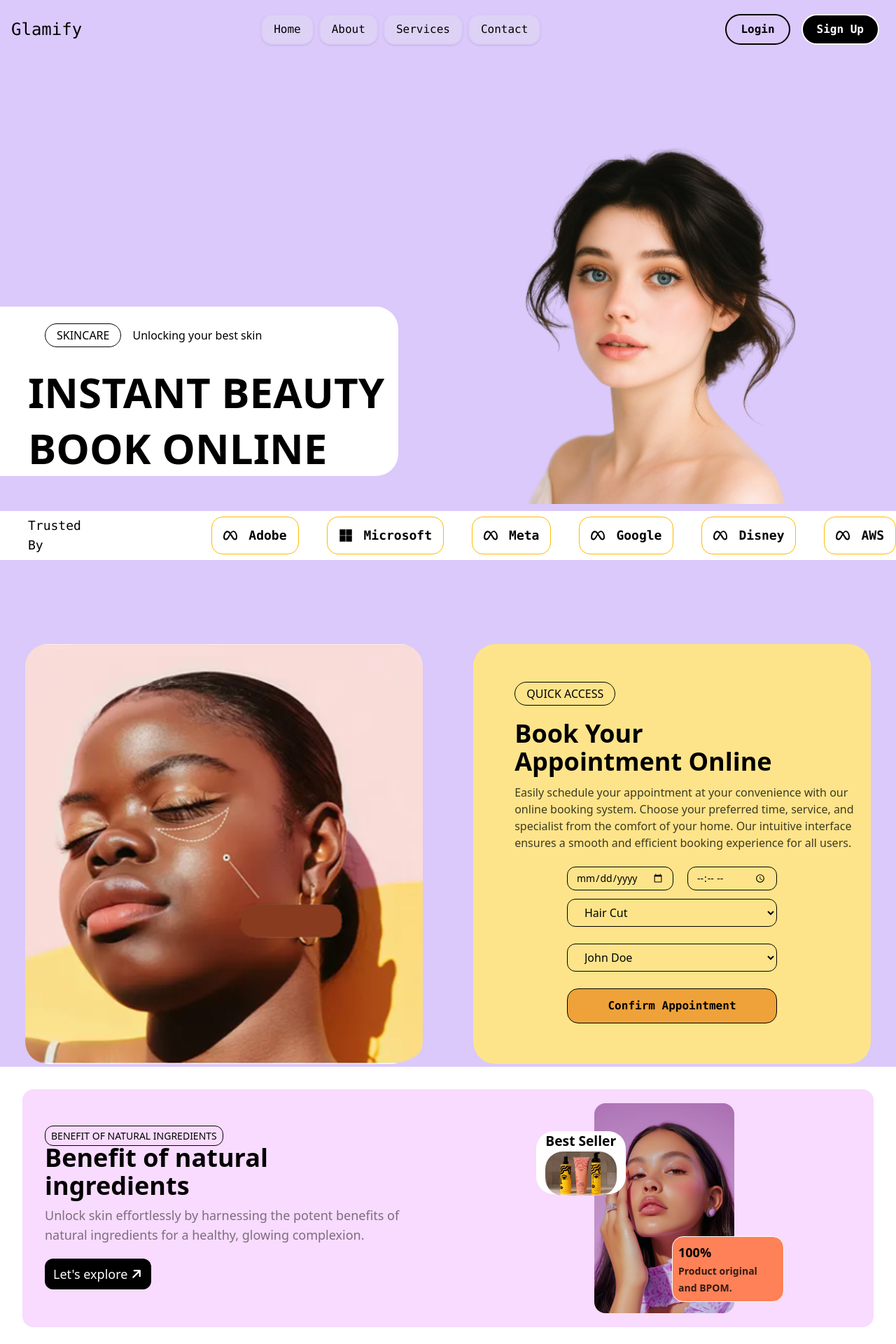
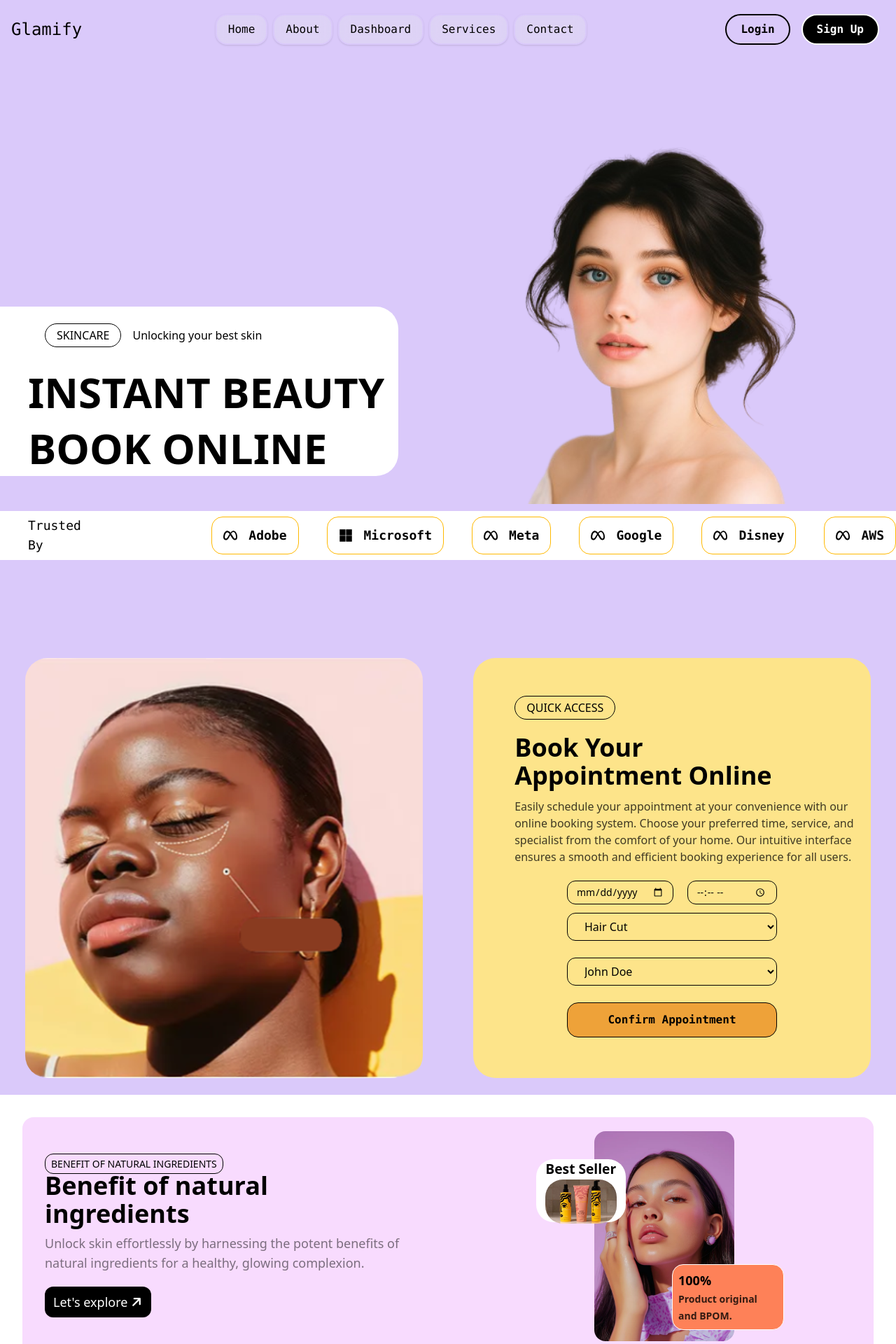
Before and after one commit to Thamidu-Nadun/Glamify, a React (Vite) app in the folder client/: page / in a window 1280 px wide. Shown: the top 1920 px of the page at 70% size. Built offline with nearby package versions, Linux system fonts and the light colour scheme.

Commit message:
Add new routes and components for SignUp and AddServicePage

```diff
--- a/client/src/App.jsx
+++ b/client/src/App.jsx
@@ -9,6 +9,7 @@ import ClientPage from './pages/Admin/pages/ClientPage/ClientPage';
 import AdminTest from './pages/AdminTest/AdminTest';
 import EditAppointmentPage from './pages/Admin/pages/AppointmentPage/EditAppointmentPage';
 import ServicePage from './pages/Admin/pages/ServicePage/ServicePage';
+import AddService from './pages/Admin/pages/ServicePage/AddServicePage';
 import EditServicePage from './pages/Admin/pages/ServicePage/EditServicePage';
 import DeletePopUp from './Components/DeletePopUp/DeletePopUp';
 import EditClientPage from './pages/Admin/pages/ClientPage/EditClientPage';
@@ -18,12 +19,14 @@ import FeedbackPage from './pages/Admin/pages/FeedbackPage/FeedbackPage';
 import AdminPage from './pages/Admin/pages/AdminPage/AdminPage';
 import EditAdminPage from './pages/Admin/pages/AdminPage/EditAdminPage';
 import AppointmentPageSorted from './pages/Admin/pages/AppointmentPage/AppointmentPageSorted';
+import SignUp from './pages/SignUp/SignUp';
 
 function App() {
   return (
     <Routes>
       <Route path="/" element={<Home />} />
       <Route path="/login" element={<UserLogin />} />
+      <Route path="/signup" element={<SignUp />} />
       {/* Admin */}
       <Route path="/admin" element={<Admin />} />
       <Route path="/admin/dashboard" element={<Admin />} />
@@ -38,6 +41,7 @@ function App() {
       {/* Service */}
       <Route path="/admin/services" element={<ServicePage />} />
       <Route path="/admin/services/edit" element={<EditServicePage />} />
+      <Route path="/admin/services/createService" element={<AddService />} />
 
       {/* Client */}
       <Route path="/admin/clients" element={<ClientPage />} />
@@ -61,6 +65,10 @@ function App() {
         path="/admin/appointments/sort"
         element={<AppointmentPageSorted />}
       />
+      <Route
+        path='/*'
+        element={<NotFound />}
+      />
     </Routes>
   );
 }
--- a/client/src/layout/Navbar/Navbar.jsx
+++ b/client/src/layout/Navbar/Navbar.jsx
@@ -22,6 +22,7 @@ function Navbar() {
           <ul className="flex">
             <LinkItem name="Home" path="/" />
             <LinkItem name="About" path="/about" />
+            <LinkItem name="Dashboard" path="/admin" />
             <LinkItem name="Services" path="/service" />
             <LinkItem name="Contact" path="/contact" />
           </ul>
@@ -29,7 +30,7 @@ function Navbar() {
 
         <div className="auth-buttons hidden md:flex">
           <LoginButton path="/login" />
-          <SignUpButton path="sign-in" />
+          <SignUpButton path="/signup" />
         </div>
 
         {/* Mobile Menu Button */}
--- a/client/src/pages/Home/Appointment/Appointment.jsx
+++ b/client/src/pages/Home/Appointment/Appointment.jsx
@@ -30,8 +30,8 @@ const styles = {
 
 function Appointment() {
   return (
-    <div className="flex h-[80vh] w-screen">
-      <div className="h-full w-full p-5">
+    <div className="flex h-[80vh] w-screen my-5">
+      <div className="h-full w-full p-5 hidden lg:block">
         <div className="box mx-4 my-4 h-full w-auto rounded-4xl bg-[url('../../../assets/women-3.svg')] bg-cover bg-center" />
       </div>
       <div className="h-full w-full p-5">
```
